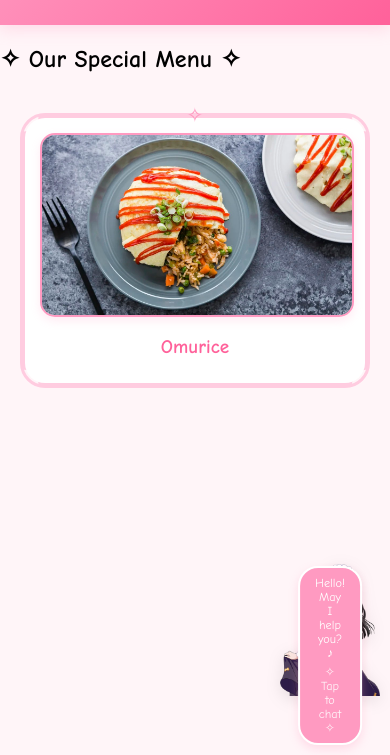
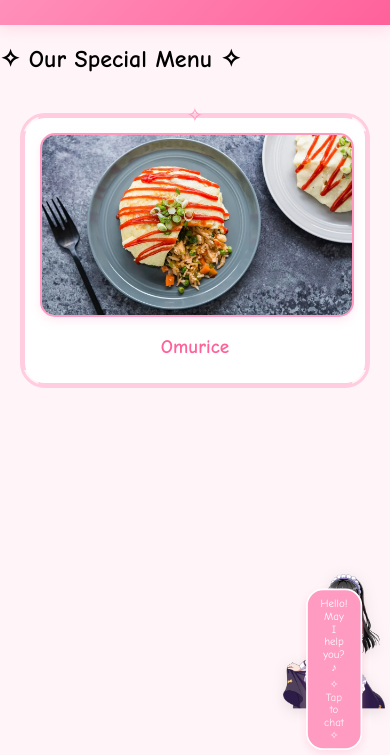
Before and after one commit to jp24aap/reservation-system-concept, a plain HTML site: page index.html in a window 390 px wide. Shown: the part 89-844 px from the top of the page. Drawn offline with Linux system fonts and the light colour scheme.

Commit message:
Fixed mobile layout bug by shrinking Maid assistant size
Updated styles for AI Assistant and adjusted responsive design properties.

```diff
--- a/styles.css
+++ b/styles.css
@@ -580,9 +580,8 @@ nav a:hover {
     }
 }
 
-
 /* =========================================================================
-   Responsive Design Media Queries
+   Responsive Design Media Queries 📱💻
    ========================================================================= */
 
 /* Tablets and small desktops (max-width: 1024px) */
@@ -631,18 +630,22 @@ nav a:hover {
         padding: 8px 15px;
     }
 
-    /* AI Assistant */
+    /* AI Assistant Fixes */
     .ai-assistant {
-        bottom: 10px;
-        right: 10px;
+        bottom: 5px;
+        right: 5px;
+        transform-origin: bottom right;
+        transform: scale(0.85);
     }
 
     .ai-character {
-        margin-bottom: 45px; /* Adjust spacing for smaller toggle button */
+        margin-bottom: 45px;
     }
 
-    .ai-character img {
-        width: 130px;
+    .ai-character img, #maidSprite, .maid-sprite {
+        width: 120px !important;
+        height: auto !important;
+        background-size: 600px !important; /* Fixes animation frame size if background is used */
     }
 
     .ai-chat {
@@ -659,7 +662,7 @@ nav a:hover {
     .chat-toggle-btn {
         bottom: -45px;
         padding: 8px 15px;
-        font-size: 0.85em;
+        font-size: 0.9em !important;
     }
 
     /* Structural Adjustments */
```
